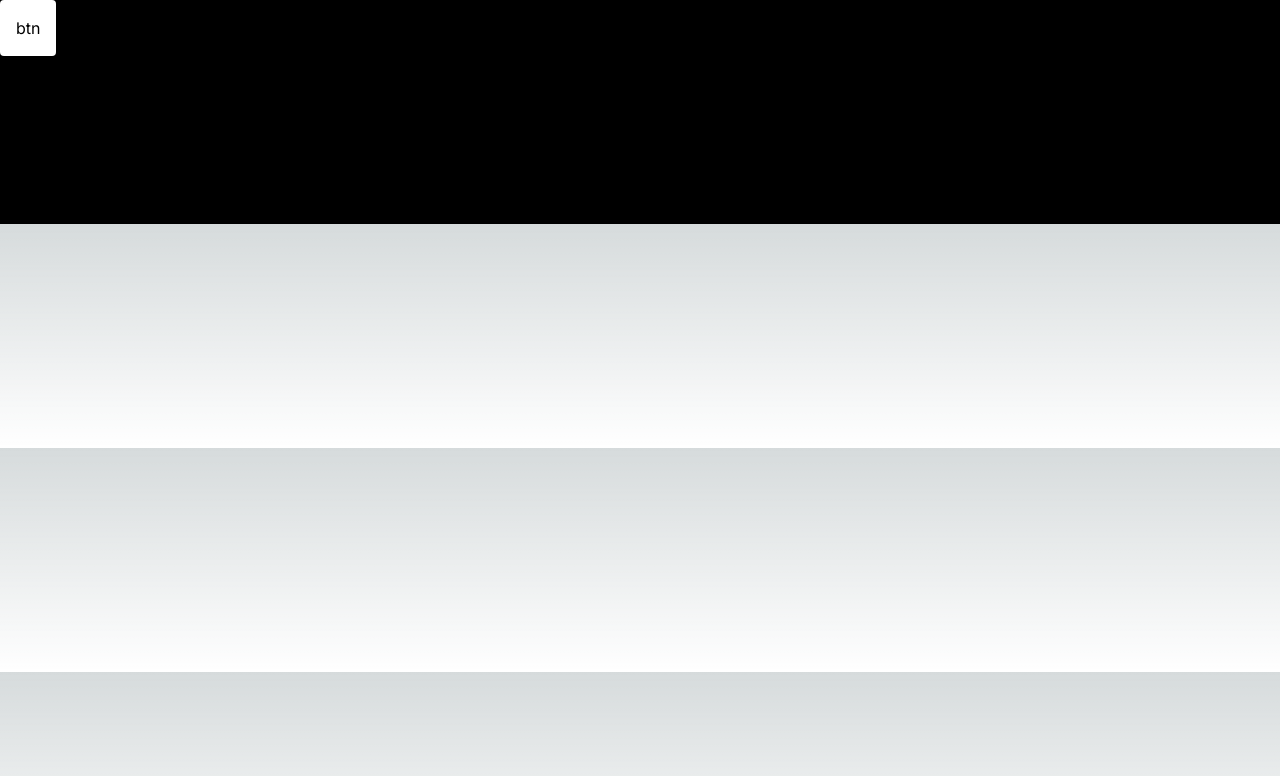
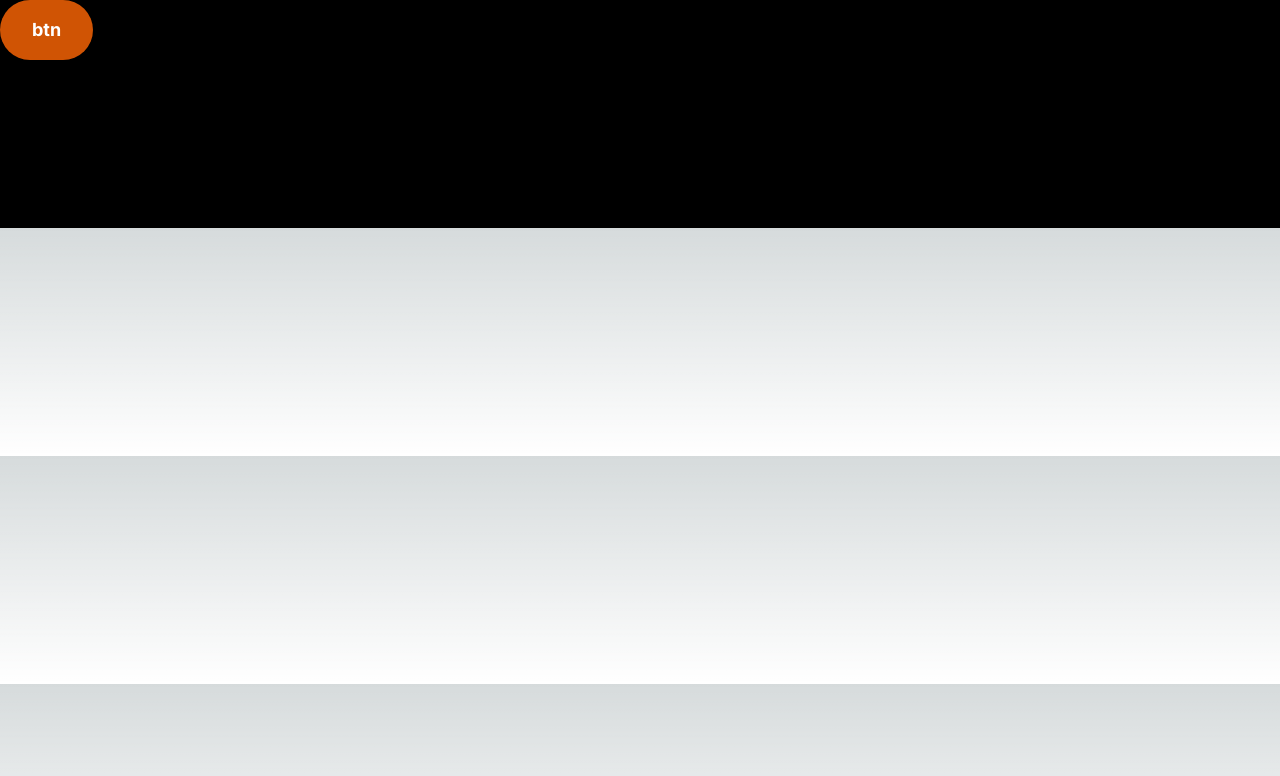
Before and after one commit to naturedevs/Viralyst, a Next.js app: page / in a window 1280 px wide. Shown: the top 776 px of the page. Built offline with nearby package versions, Linux system fonts and the light colour scheme.

Commit message:
change node 18.2.0

```diff
--- a/components/common/btn/index.tsx
+++ b/components/common/btn/index.tsx
@@ -1,6 +1,6 @@
-export default function Btn() {
+export default function Btn({}) {
     return (
-        <div className="p-4 bg-white rounded text-black w-fit">
+        <div className="p-4 bg-[#D05404] text-lg font-bold px-8 py-4 rounded-full text-white w-fit">
             btn
         </div>
     )
```
Also changed, not shown: 1 other file (tests, documents, lock files or other folders).
